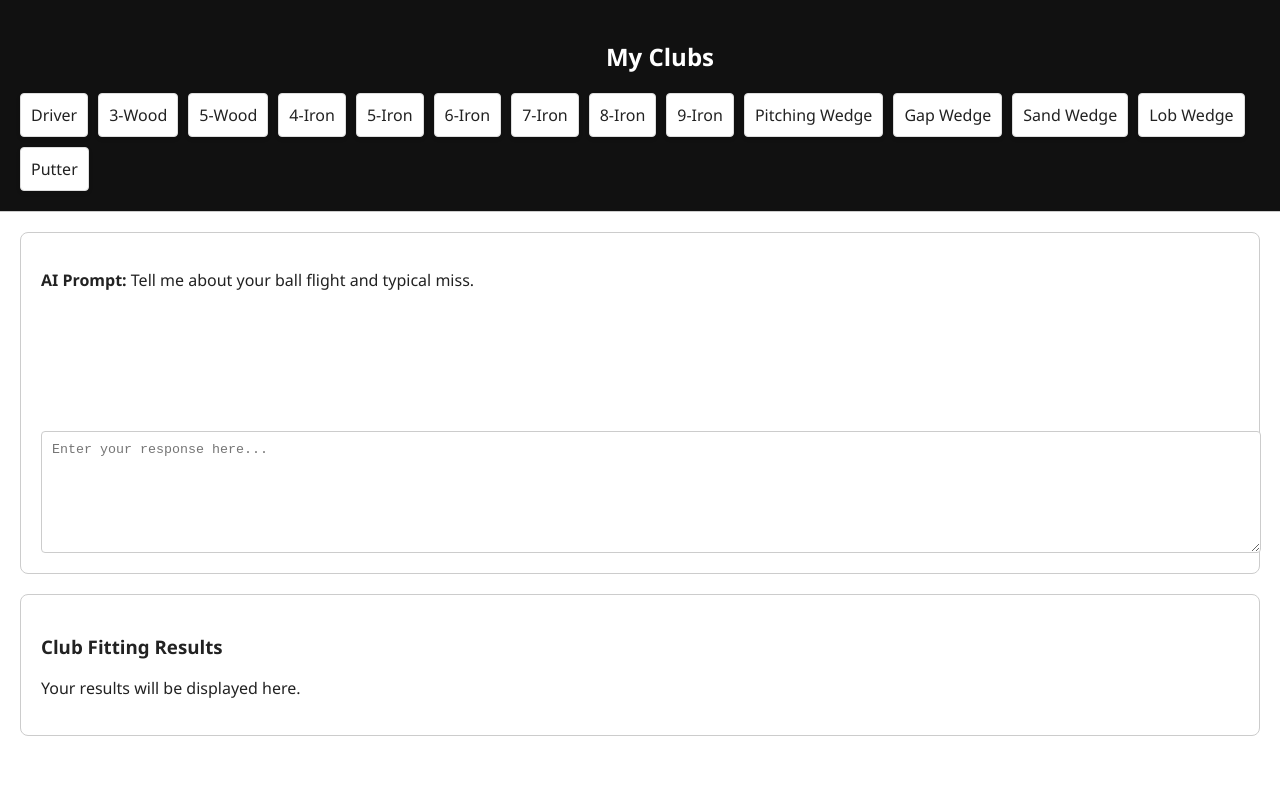
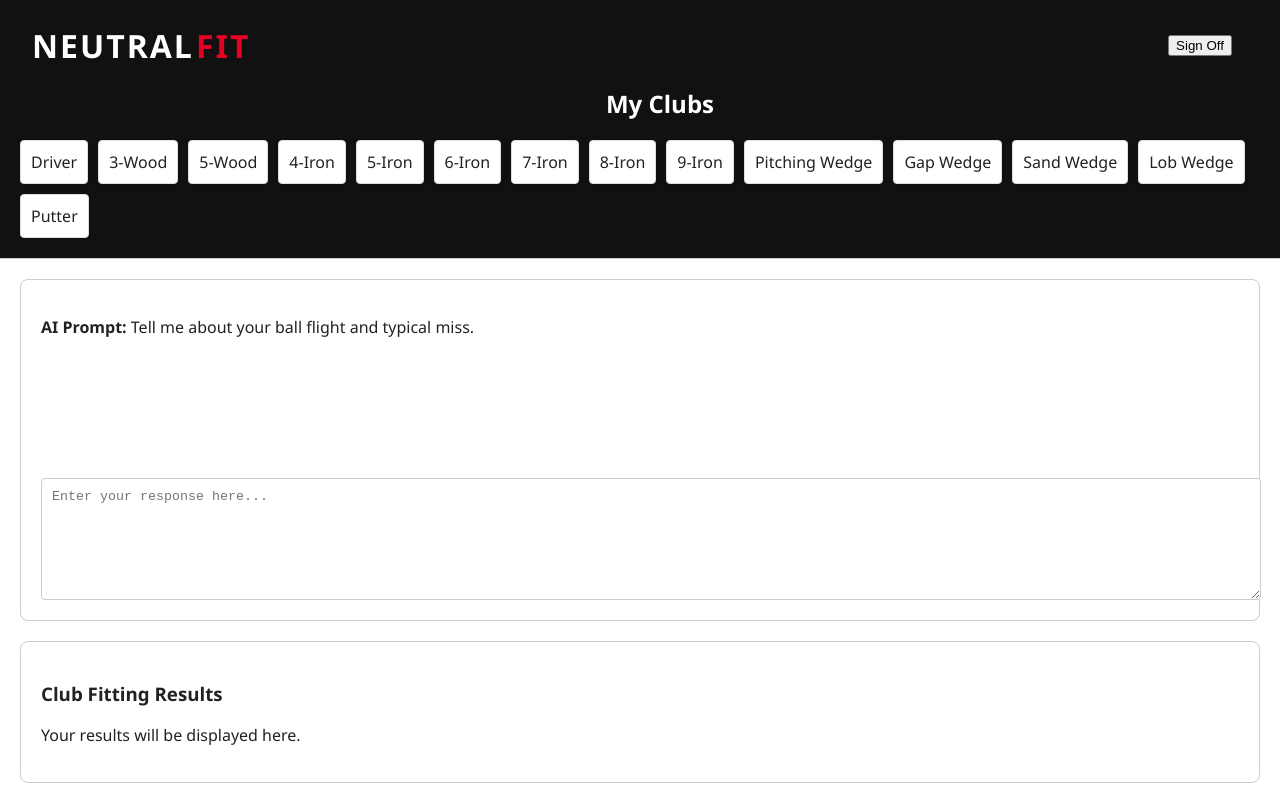
Before and after one commit to chenwa/NeutralFit, a React (Create React App) app: page /club-fitting in a window 1280 px wide. Shown: the top 803 px of the page. Built offline with nearby package versions, Linux system fonts and the light colour scheme; no server answers; sample sign-in values are in the browser's storage.

Commit message:
tweak ui and sign off link, etc

```diff
--- a/src/App.css
+++ b/src/App.css
@@ -51,7 +51,7 @@
   display: flex;
   justify-content: space-between;
   align-items: center;
-  padding: 1.5rem 3rem 1.5rem 2rem;
+  padding: 1.5rem 3rem 0rem 2rem;
   background: #111;
   color: #fff;
   box-shadow: 0 2px 8px rgba(0,0,0,0.04);
--- a/src/Signup.tsx
+++ b/src/Signup.tsx
@@ -39,7 +39,7 @@ const Signup: React.FC = () => {
         body: JSON.stringify(user),
       });
       if (res.ok) {
-        navigate('/login');
+        navigate('/club-fitting');
       } else {
         setError('Sign up failed.');
       }
--- a/src/components/ProtectedRoute.tsx
+++ b/src/components/ProtectedRoute.tsx
@@ -9,8 +9,8 @@ const ProtectedRoute: React.FC<ProtectedRouteProps> = ({ children }) => {
   const token = localStorage.getItem('token');
 
   if (!token) {
-    // If no token is found, redirect to the login page
-    return <Navigate to="/login" />;
+    // If no token is found, redirect to home page
+    return <Navigate to="/" />;
   }
 
   return <>{children}</>;
--- a/src/pages/ClubFitting.css
+++ b/src/pages/ClubFitting.css
@@ -17,6 +17,7 @@
 .sidebar h2 {
   text-align: center;
   margin-bottom: 20px;
+  margin-top: 0px;
   color: #fff;
 }
 
--- a/src/pages/ClubFitting.tsx
+++ b/src/pages/ClubFitting.tsx
@@ -1,7 +1,9 @@
 import React from 'react';
 import './ClubFitting.css';
+import { Link, useNavigate } from 'react-router-dom';
 
 const ClubFitting = () => {
+  const navigate = useNavigate();
   const clubs = [
     'Driver', '3-Wood', '5-Wood',
     '4-Iron', '5-Iron', '6-Iron', '7-Iron', '8-Iron', '9-Iron',
@@ -9,8 +11,23 @@ const ClubFitting = () => {
     'Putter'
   ];
 
+  const handleSignOff = () => {
+    localStorage.removeItem('token');
+    sessionStorage.removeItem('token');
+    // If you use a different key for your token, update it here
+    navigate('/');
+  };
+
   return (
     <div className="club-fitting-container">
+      <nav className="nf-navbar">
+        <div className="nf-logo">
+          <span className="nf-logo-neutral">Neutral</span><span className="nf-logo-fit">Fit</span>
+        </div>
+        <div className="nf-nav-links">
+          <button className="nf-signoff-btn" onClick={handleSignOff}>Sign Off</button>
+        </div>
+      </nav>
       <aside className="sidebar">
         <h2>My Clubs</h2>
         <ul className="club-list">
```
